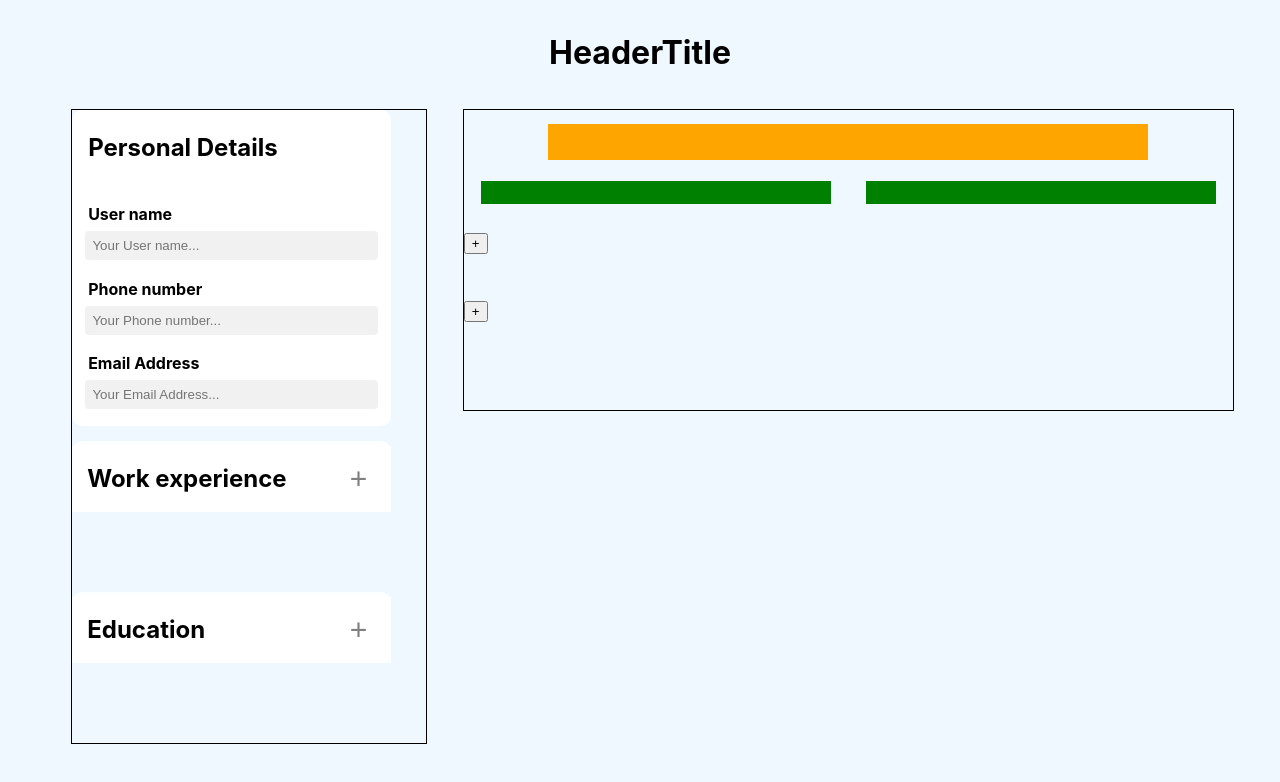
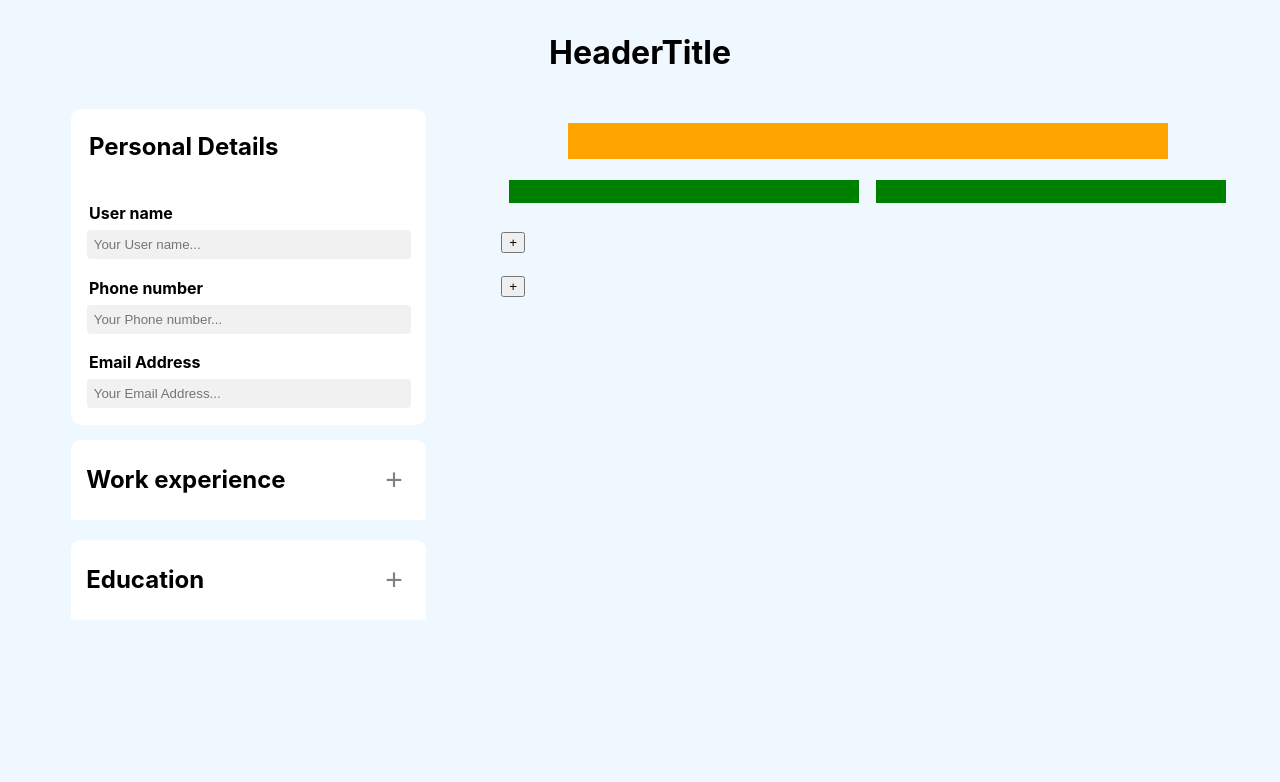
Before and after one commit to wellwe11/CVApplication, a React (Vite) app: page / in a window 1280 px wide. Shown: the top 782 px of the page. Built offline with nearby package versions, Linux system fonts and the light colour scheme.

Commit message:
styled a bit more on experience and education

```diff
--- a/src/educationSection.jsx
+++ b/src/educationSection.jsx
@@ -51,7 +51,11 @@ export default function ExperienceInputs({
           {hideAddButton ? "-" : "+"}
         </button>
       </div>
-      <div className="experienceInputs">
+      <div
+        className={`experienceInputs ${
+          titleState ? "scaleUpBar" : "minimizeBar"
+        }`}
+      >
         {rows.map((row, index) => (
           <div className={`experienceInput`} key={index}>
             {titleState && (
@@ -62,15 +66,17 @@ export default function ExperienceInputs({
                     handleHideButton(true);
                     handleHideAddButton(true);
                   }}
-                  className={!hideButton ? "displayBar" : "hideBar"}
+                  className={`experienceButton ${
+                    !hideButton ? "displayBar" : "hideBar"
+                  }`}
                 >
-                  +
+                  <h4 className={!hideButton ? "displayBar" : "hideBar"}>
+                    {Object.values(row)[0].length > 0
+                      ? Object.values(row)[0]
+                      : "Placeholder"}
+                  </h4>
                 </button>
-                <h4 className={!hideButton ? "displayBar" : "hideBar"}>
-                  {Object.values(row)[0].length > 0
-                    ? Object.values(row)[0]
-                    : "Placeholder"}
-                </h4>
+
                 <div className="inputsContainer">
                   <div
                     className={`inputsAndInputsButtonsContainer ${
@@ -132,7 +138,7 @@ export default function ExperienceInputs({
             handleHideAddButton(true);
           }}
           className={`addRowButton ${
-            hideAddButton ? "scaleUpBar" : "minimizeBar"
+            hideAddButton ? "scaleUpBarBtn" : "minimizeBar"
           }`}
         >
           +
--- a/src/educationSectionTwo.css
+++ b/src/educationSectionTwo.css
@@ -1,9 +1,6 @@
 /* global margin  */
 .leftContent.contentSection input {
   margin-top: 5px;
-}
-
-.leftContent.contentSection {
 }
 
 .leftContent.contentSection .experienceSection {
@@ -16,8 +13,9 @@
   align-items: flex-start;
   justify-content: center;
 
-  margin-bottom: 30px;
   background-color: rgba(255, 255, 255, 0.87);
+
+  margin-bottom: 20px;
 }
 
 .leftContent.contentSection .titleAndButton {
@@ -25,17 +23,22 @@
   display: flex;
   justify-content: space-between;
   align-items: center;
-  margin-top: 5px;
+
+  border-top-right-radius: 10px;
+  border-top-left-radius: 10px;
 
   width: 100%;
+  height: 80px;
 }
 
 .leftContent.contentSection .experienceInputs {
-  display: flex;
   flex-direction: column;
   justify-content: center;
   width: 100%;
   background-color: aliceblue;
+}
+
+.leftContent.contentSection .experienceInput button h4 {
 }
 
 .leftContent.contentSection .experienceInputs .experienceInput {
@@ -50,14 +53,35 @@
   background-color: white;
 }
 
+.leftContent.contentSection .experienceButton {
+  height: 100%;
+  min-width: 100%;
+  justify-content: center;
+  align-items: center;
+  font-size: 16px;
+
+  background-color: white;
+  color: black;
+  border: none;
+  cursor: pointer;
+  border-top: 3px solid aliceblue;
+  border-bottom: 3px solid aliceblue;
+}
+
+.leftContent.contentSection .experienceInput:first-of-type button {
+  border-top: 6px solid aliceblue;
+}
+
 .leftContent.contentSection .experienceInputs .experienceInput:hover {
   cursor: pointer;
 }
 
 .leftContent.contentSection .addRowButton {
-  margin-top: 10px;
+  margin-top: 3px;
+  height: 60px;
+  width: 100%;
 
-  height: 40px;
+  display: flex;
   justify-content: center;
   align-items: center;
   font-size: 16px;
@@ -108,8 +132,10 @@
 
 .leftContent.contentSection .inputsAndInputsButtonsContainer div:nth-child(3),
 .leftContent.contentSection .inputsAndInputsButtonsContainer div:nth-child(4) {
-  width: 45%;
+  width: 40%;
+  height: 97%;
   margin-top: 10px;
+  margin-bottom: 5px;
 }
 
 .leftContent.contentSection .inputsAndInputsButtonsContainer div:nth-child(3) {
@@ -117,7 +143,7 @@
 }
 
 .leftContent.contentSection .inputsAndInputsButtonsContainer div:nth-child(4) {
-  margin-top: -54px;
+  margin-top: -59px;
   margin-right: -54%;
 }
 
@@ -158,6 +184,11 @@
 
 .leftContent.contentSection .experienceInputContainerButtons button {
   margin-left: 10px;
+  margin-bottom: 10px;
+  background-color: orange;
+  border: none !important;
+
+  cursor: pointer;
 }
 
 .leftContent.contentSection .submitBtn {
@@ -181,19 +212,6 @@
   transition: background-color 0.2s ease;
   background-color: gainsboro;
   color: gray;
-}
-
-.leftContent.contentSection
-  .experienceInputs
-  .experienceInput
-  button:nth-child(1) {
-  height: 22px;
-  justify-content: center;
-  align-items: center;
-  font-size: 16px;
-
-  background-color: white;
-  color: black;
 }
 
 .leftContent.contentSection .titleAndButton h2 {
@@ -234,10 +252,21 @@
 
 .scaleUpBar {
   height: auto;
+  max-height: 250px;
   opacity: 1;
   visibility: visible;
   overflow: hidden;
-  transition: max-height 0.3s ease, opacity 0.3s ease, visibility 0.3s ease;
+  transition: max-height 0.6s ease-out, opacity 0.6s ease-out,
+    visibility 0.6s ease-out;
+}
+
+.scaleUpBarBtn {
+  height: auto;
+  max-height: 250px;
+  height: 40px;
+  opacity: 1;
+  visibility: visible;
+  overflow: hidden;
 }
 
 .displayBar {
--- a/src/mainContent.css
+++ b/src/mainContent.css
@@ -24,7 +24,6 @@ h6 {
 
 .contentSection {
   margin: 10px;
-  border: 1px solid var(--borderColor);
 
   height: fit-content;
   min-height: 300px;
@@ -36,7 +35,7 @@ h6 {
 }
 
 .rightContent {
-  width: 76%;
+  width: 65%;
   margin-left: 2%;
   margin-right: 3%;
 }
```
